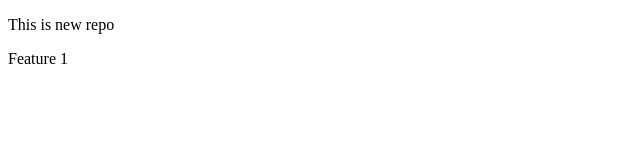
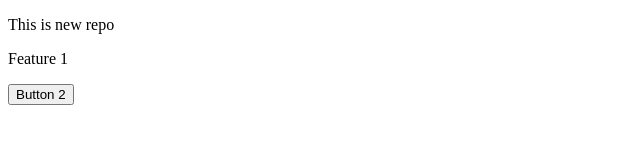
Before and after one commit to ShubhamDevidasGujar/localrepo, a plain HTML site: page index.html in a window 1280 px wide. Shown: the whole page, without its empty margins (0-640 px from the left). Drawn offline with Linux system fonts and the light colour scheme.

Commit message:
Added button 2

```diff
--- a/index.html
+++ b/index.html
@@ -7,5 +7,6 @@
 <body>
     <p>This is new repo</p>
     <p>Feature 1</p>
+    <button>Button 2</button>
 </body>
 </html>
```
